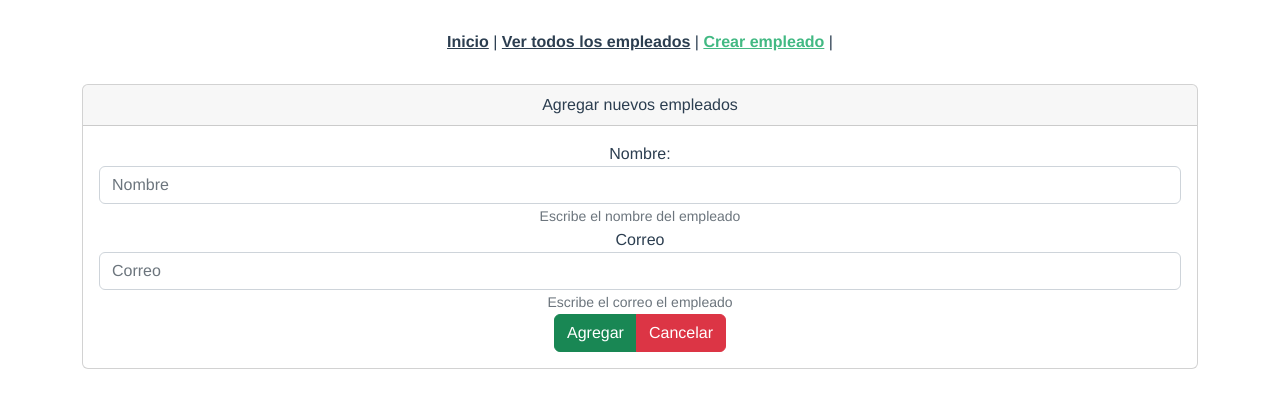
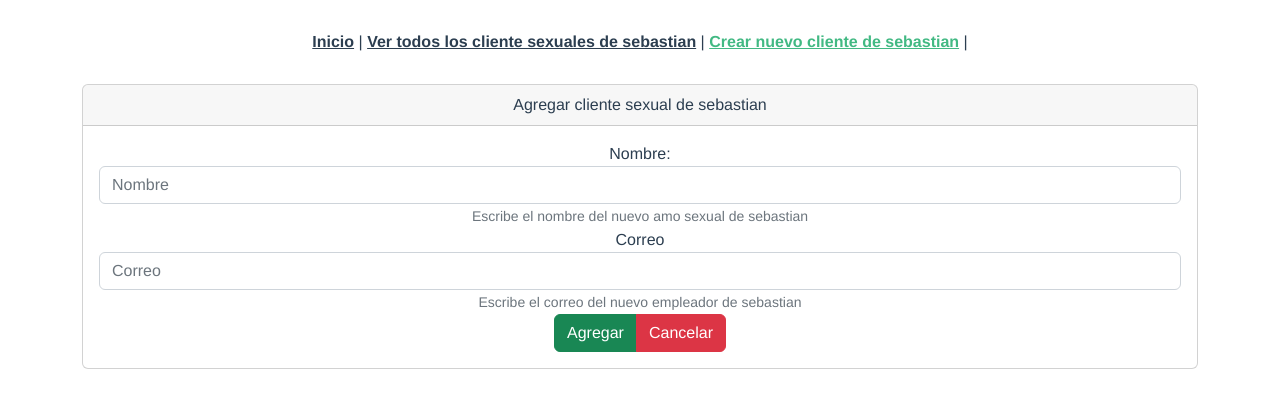
Before and after one commit to StormShadowm/empleados, a Vue app: page /crear in a window 1280 px wide. Shown: the top 408 px of the page. Built offline with nearby package versions, Linux system fonts and the light colour scheme.

Commit message:
sebastian

```diff
--- a/package.json
+++ b/package.json
@@ -1,5 +1,5 @@
 {
-  "name": "empleados",
+  "name": "clientesexualesdesebastian",
   "version": "0.1.0",
   "private": true,
   "scripts": {
--- a/src/App.vue
+++ b/src/App.vue
@@ -1,8 +1,10 @@
 <template>
   <nav>
     <router-link to="/">Inicio</router-link> |
-    <router-link to="/listar">Ver todos los empleados</router-link> |
-    <router-link to="/crear">Crear empleado</router-link> |
+    <router-link to="/listar"
+      >Ver todos los cliente sexuales de sebastian</router-link
+    >
+    | <router-link to="/crear">Crear nuevo cliente de sebastian</router-link> |
   </nav>
   <router-view />
 </template>
--- a/src/components/Crear.vue
+++ b/src/components/Crear.vue
@@ -1,7 +1,7 @@
 <template>
   <div class="container">
     <div class="card">
-      <div class="card-header">Agregar nuevos empleados</div>
+      <div class="card-header">Agregar cliente sexual de sebastian</div>
       <div class="card-body">
         <form v-on:submit.prevent="agregarRegistro">
           <div class="form-group">
@@ -17,7 +17,7 @@
               placeholder="Nombre"
             />
             <small id="helpId" class="form-text text-muted"
-              >Escribe el nombre del empleado</small
+              >Escribe el nombre del nuevo amo sexual de sebastian</small
             >
           </div>
 
@@ -34,7 +34,7 @@
               placeholder="Correo"
             />
             <small id="helpId" class="form-text text-muted"
-              >Escribe el correo el empleado</small
+              >Escribe el correo del nuevo empleador de sebastian</small
             >
           </div>
 
--- a/src/components/HelloWorld.vue
+++ b/src/components/HelloWorld.vue
@@ -1,6 +1,7 @@
 <template>
   <div class="hello">
-    <h1>Pagina de muestra para portafolio</h1>
+    <h1>Pagina de gestion de servicios sexuales de sebastian</h1>
+    <h1>al por mayor y al por menor</h1>
   </div>
 </template>
 
--- a/src/components/Listar.vue
+++ b/src/components/Listar.vue
@@ -1,11 +1,11 @@
 <template>
   <div class="container">
     <router-link to="/Crear" class="btn btn-success"
-      >Agregar nuevo empleado</router-link
+      >Agregar nuevo empleador sexual</router-link
     >
     <br /><br />
     <div class="card">
-      <div class="card-header">Empleados</div>
+      <div class="card-header">Empleadores sexuales</div>
       <div class="card-body">
         <table class="table">
           <thead>
```
